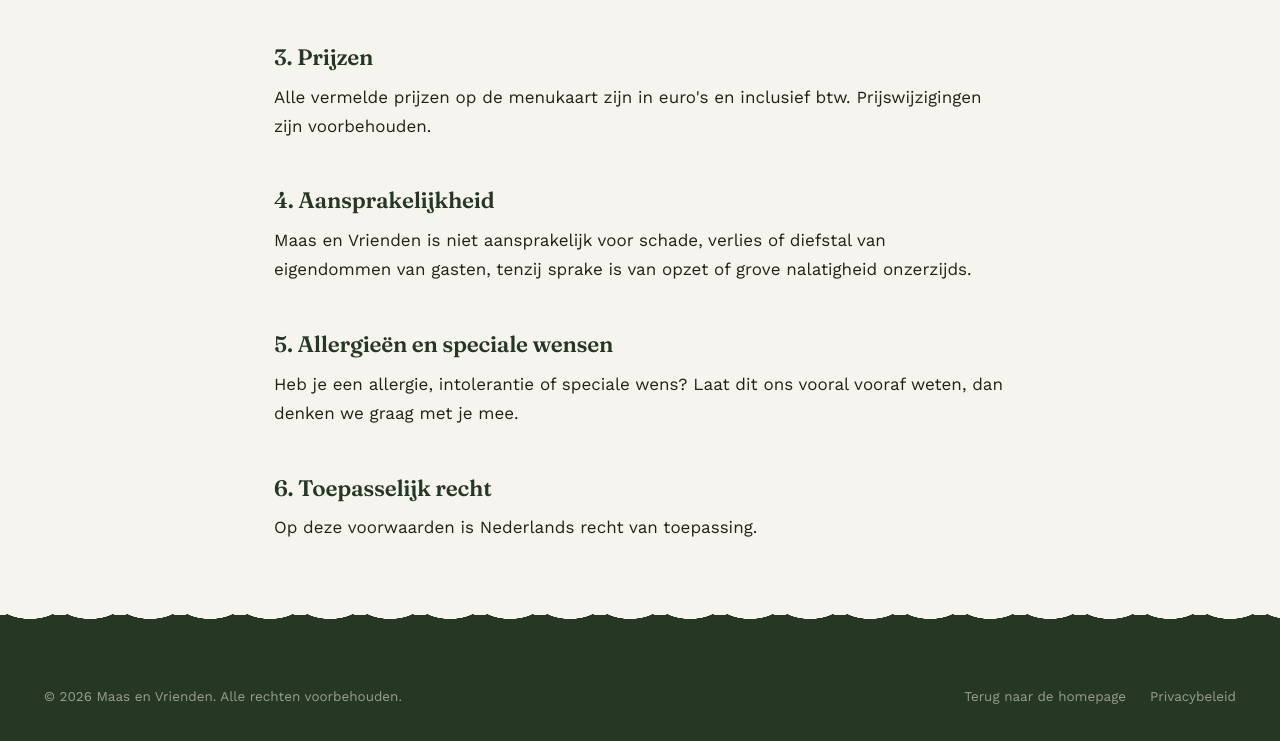
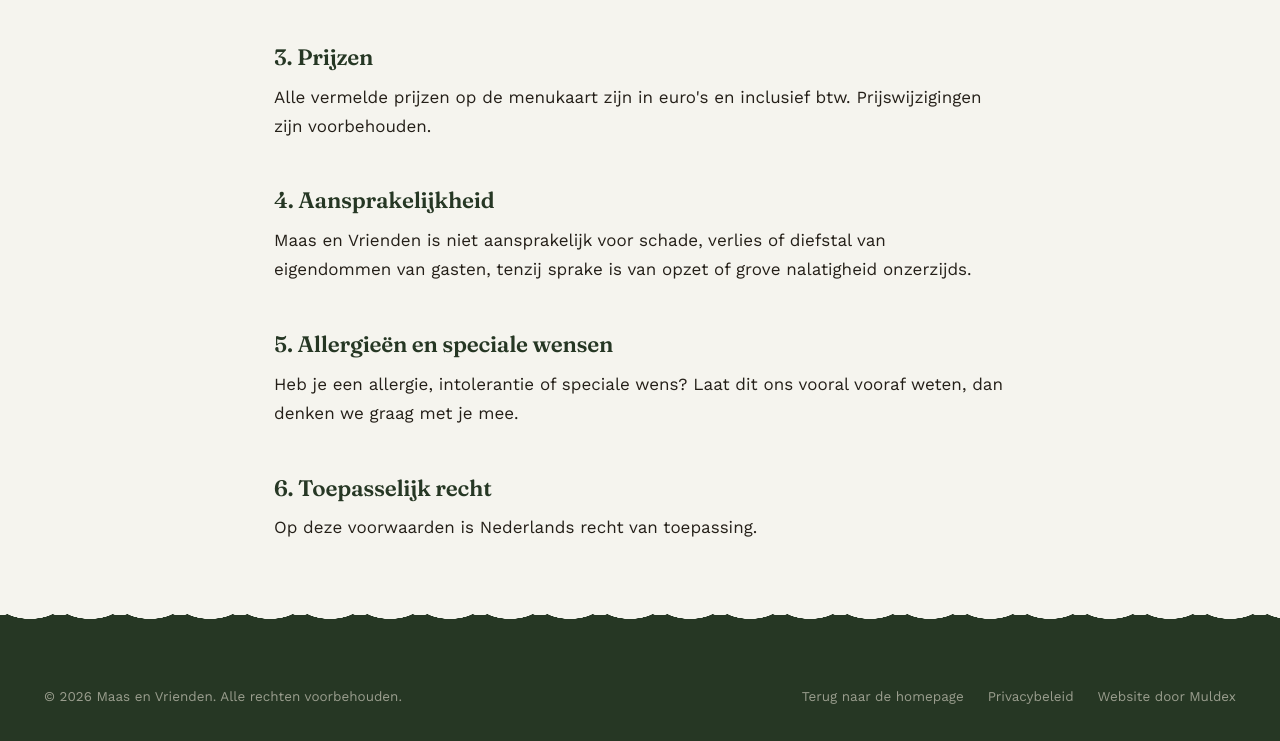
Before and after one commit to davidmulder8-oss/maasenvrienden, a plain HTML site: page algemene-voorwaarden.html in a window 1280 px wide. Shown: the part 1053-1794 px from the top of the page. Drawn offline with nearby package versions, Linux system fonts and the light colour scheme.

Commit message:
Footer: link Website door Muldex
Co-Authored-By: Claude Opus 5.5 <noreply@anthropic.com>

```diff
--- a/algemene-voorwaarden.html
+++ b/algemene-voorwaarden.html
@@ -105,6 +105,7 @@
       <ul>
         <li><a href="index.html" data-i18n="common.footer.backHome">Terug naar de homepage</a></li>
         <li><a href="privacybeleid.html" data-i18n="common.footer.privacy">Privacybeleid</a></li>
+        <li><a href="https://muldex.nl" target="_blank" rel="noopener">Website door Muldex</a></li>
       </ul>
     </div>
   </div>
```
Also changed, not shown: camping.html (+1 -0 lines), evenementen.html (+1 -0 lines), index.html (+1 -0 lines), menu.html (+1 -0 lines), over-ons.html (+1 -0 lines), privacybeleid.html (+1 -0 lines), reserveren.html (+1 -0 lines).
